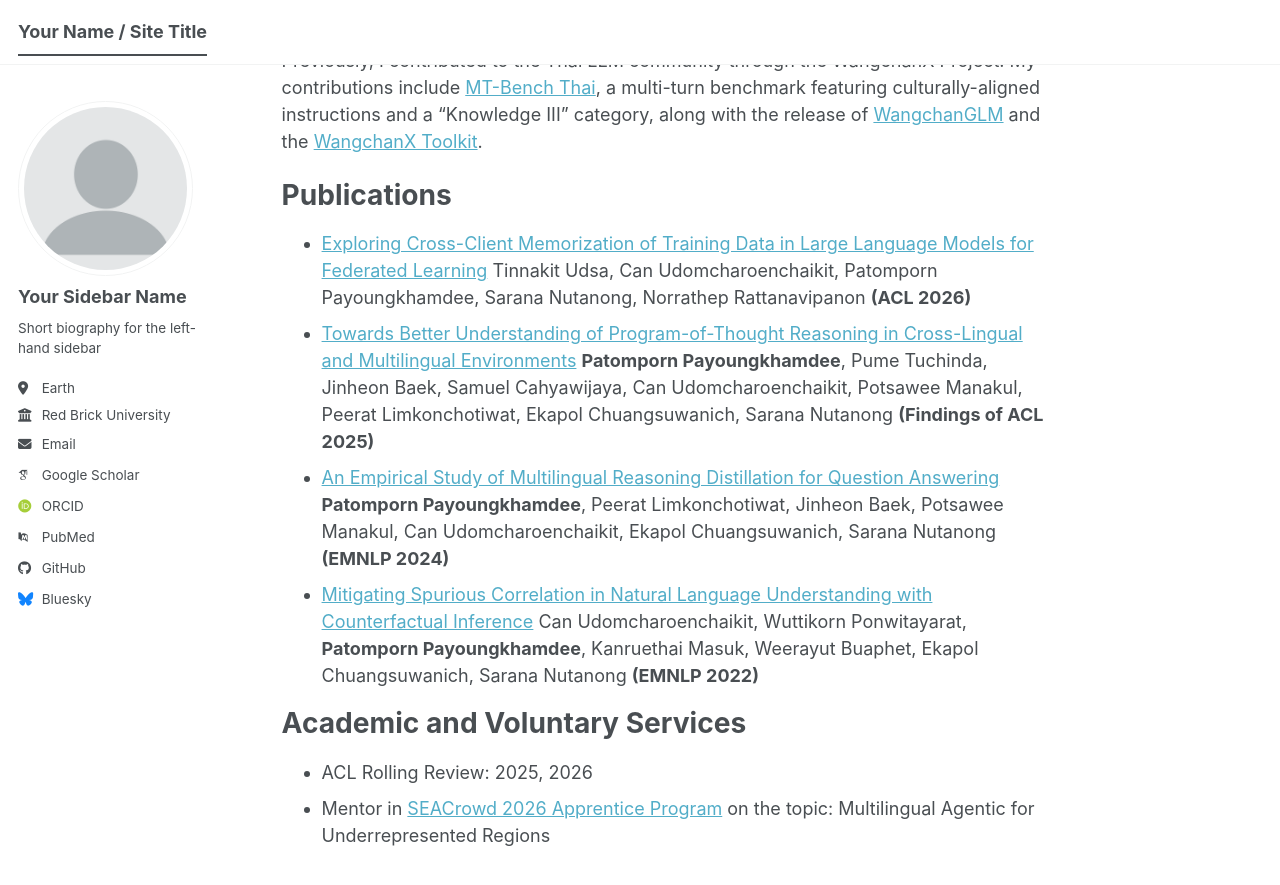
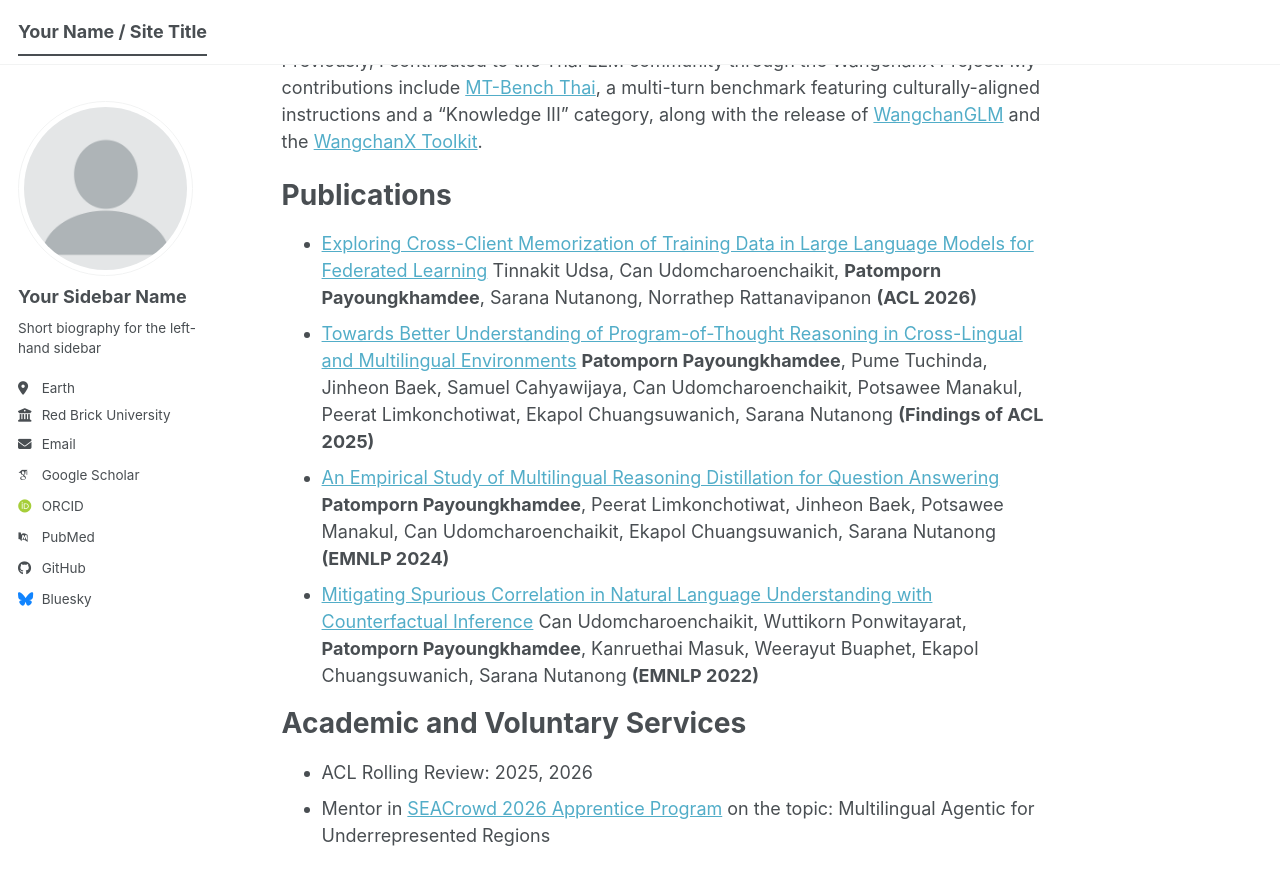
Before and after one commit to calzonelover/calzonelover.github.io, a Jekyll site: the page built from _pages/about.md, in a window 1280 px wide and 900 px high, scrolled down 499 px. Shown: the top 885 px of the window. Built offline with Jekyll 4.4.1, drawn with Linux system fonts in a browser that asks for light colours; some web fonts are replaced; a script bundle is joined from its source files by our own code; library files that are not in the unit come from our copies.

Commit message:
update pub

```diff
--- a/_pages/about.md
+++ b/_pages/about.md
@@ -22,7 +22,7 @@ Previously, I contributed to the Thai LLM community through the WangchanX Projec
 
 Publications
 ======
-- [Exploring Cross-Client Memorization of Training Data in Large Language Models for Federated Learning](https://arxiv.org/pdf/2510.08750) Tinnakit Udsa, Can Udomcharoenchaikit, Patomporn Payoungkhamdee, Sarana Nutanong, Norrathep Rattanavipanon **(ACL 2026)**
+- [Exploring Cross-Client Memorization of Training Data in Large Language Models for Federated Learning](https://arxiv.org/pdf/2510.08750) Tinnakit Udsa, Can Udomcharoenchaikit, **Patomporn Payoungkhamdee**, Sarana Nutanong, Norrathep Rattanavipanon **(ACL 2026)**
 - [Towards Better Understanding of Program-of-Thought Reasoning in Cross-Lingual and Multilingual Environments](https://aclanthology.org/2025.findings-acl.817.pdf) **Patomporn Payoungkhamdee**, Pume Tuchinda, Jinheon Baek, Samuel Cahyawijaya, Can Udomcharoenchaikit, Potsawee Manakul, Peerat Limkonchotiwat, Ekapol Chuangsuwanich, Sarana Nutanong **(Findings of ACL 2025)**
 - [An Empirical Study of Multilingual Reasoning Distillation for Question Answering](https://aclanthology.org/2024.emnlp-main.442.pdf) **Patomporn Payoungkhamdee**, Peerat Limkonchotiwat, Jinheon Baek, Potsawee Manakul, Can Udomcharoenchaikit, Ekapol Chuangsuwanich, Sarana Nutanong **(EMNLP 2024)**
 - [Mitigating Spurious Correlation in Natural Language Understanding with Counterfactual Inference]() Can Udomcharoenchaikit, Wuttikorn Ponwitayarat, **Patomporn Payoungkhamdee**, Kanruethai Masuk, Weerayut Buaphet, Ekapol Chuangsuwanich, Sarana Nutanong **(EMNLP 2022)**
```
